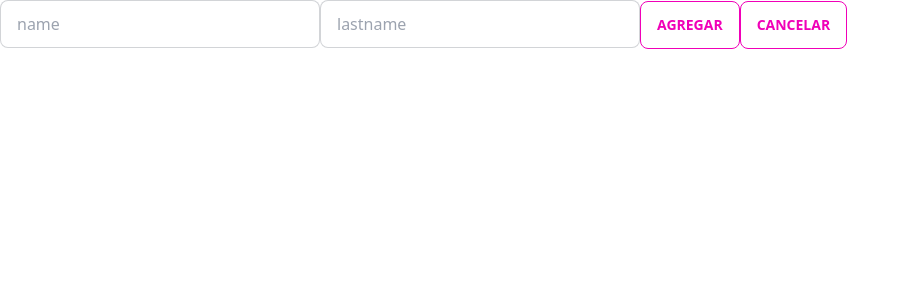
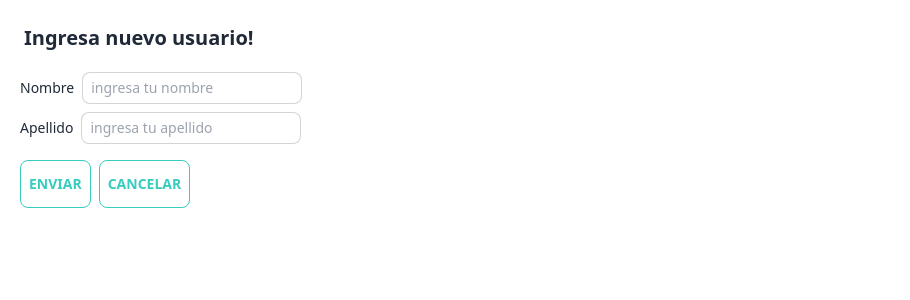
Before and after one commit to juanpablocap/crud-tailwind, a React (Create React App) app: page /newuser in a window 1280 px wide. Shown: the top 300 px of the page, without its empty margins (0-910 px from the left). Built offline with nearby package versions, Linux system fonts and the light colour scheme.

Commit message:
Newuser form, axios & json-server

```diff
--- /dev/null
+++ b/db.json
@@ -0,0 +1,19 @@
+{
+  "posts": [
+    {
+      "id": 1,
+      "title": "json-server",
+      "author": "typicode"
+    }
+  ],
+  "comments": [
+    {
+      "id": 1,
+      "body": "some comment",
+      "postId": 1
+    }
+  ],
+  "profile": {
+    "name": "typicode"
+  }
+}
--- a/package.json
+++ b/package.json
@@ -6,15 +6,18 @@
     "@testing-library/jest-dom": "^5.16.5",
     "@testing-library/react": "^13.4.0",
     "@testing-library/user-event": "^13.5.0",
+    "axios": "^1.1.2",
     "daisyui": "^2.31.0",
+    "final-form": "^4.20.7",
     "react": "^18.2.0",
     "react-dom": "^18.2.0",
+    "react-final-form": "^6.5.9",
     "react-router-dom": "^6.4.2",
     "react-scripts": "5.0.1",
     "web-vitals": "^2.1.4"
   },
   "scripts": {
-    "start": "react-scripts start",
+    "start": "set PORT=3001 && react-scripts start",
     "build": "react-scripts build",
     "test": "react-scripts test",
     "eject": "react-scripts eject"
--- a/src/components/NewUser.js
+++ b/src/components/NewUser.js
@@ -1,21 +1,88 @@
+import { useState } from 'react';
+import { Form, Field } from 'react-final-form';
+import axios from 'axios';
+
+
 const NewUser = () => {
+
+  const  [values, setValues] = useState({
+    name:'',
+    lastname:'',
+  });
+
+  const handleKeyUp = (e) => {
+    console.log(e.target.value);
+    setValues({
+      ...values,
+      [e.target.name]:e.target.value
+    })
+  }
+
+  const handleClick = async () =>{
+    //sendToBack(values)
+    await sleep(2000);
+    console.log("se envio al Backend!");
+    //navegar al home
+  }
+
+  const sleep = ms => new Promise(resolve => setTimeout(resolve, ms))
+  const onSubmit = async values => {
+  await sleep(2000)
+  window.alert("Usuario guardado!");
+}
+
+const required = value => (value ? undefined : 'Required')
+
   return (
-    <div>
-      <input
-        type="text"
-        placeholder="name"
-        name="name"
-        className="input input-bordered w-full max-w-xs"
-      />
-      <input
-        type="text"
-        placeholder="lastname"
-        name="lastname"
-        className="input input-bordered w-full max-w-xs"
-      />
-      <button className="btn btn-outline btn-secondary">Agregar</button>
-      <button className="btn btn-outline btn-secondary">Cancelar</button>
-    </div>
+    <Form
+      onSubmit={onSubmit}
+      render={({ handleSubmit, form, submitting, pristine, values }) => (
+        <div className="card-body p-3">
+          <h2 className="card-title m-3">Ingresa nuevo usuario!</h2>
+        <form onSubmit={handleSubmit} >
+          <Field  className="input-group-sm mb-3" name="name" validate={required}>
+            {({ input, meta }) => (
+              <div className="mb-2 input-group-sm" >
+                <label className="input-group-sm p-2">Nombre</label>
+                <input {...input}
+                className="input input-bordered input-sm p-2"
+                type="text" onKeyUp={(e)=>handleKeyUp(e)}
+                placeholder="ingresa tu nombre" />
+                {meta.error && meta.touched &&
+                <span className="p-1 rounded alert-error">{meta.error}</span>}
+              </div>
+            )}
+          </Field>
+
+          <Field className="input-group-sm m-3" name="lastname" validate={required}>
+            {({ input, meta }) => (
+              <div className="mb-2 input-group-sm">
+                <label className="input-group-sm p-2">Apellido</label>
+                <input {...input}
+                className="input input-bordered input-sm p-2" type="text"
+                onKeyUp={(e)=>handleKeyUp(e)}
+                placeholder="ingresa tu apellido" />
+                {meta.error && meta.touched &&
+                <span className=" p-1 rounded alert-error">{meta.error}</span>}
+              </div>
+            )}
+          </Field>
+
+          <div >
+            <button className="btn m-2 btn-outline btn-accent p-2"
+            type="submit"
+            onClick={(e)=>handleClick(e)}
+            disabled={submitting}>
+              Enviar
+            </button>
+            <button className="btn btn-outline btn-accent p-2">
+              Cancelar</button>
+          </div>
+        </form>
+
+        </div>
+      )}
+    />
   );
 };
 
--- a/src/components/Table.js
+++ b/src/components/Table.js
@@ -1,4 +1,18 @@
+import { useEffect } from "react";
+import axiosCliente from "../config/axiosConfig";
+
 const Table = () => {
+
+
+  const getUsers = async () =>{
+    const res = await axiosCliente.get('/users');
+    console.log(res.data);
+  }
+
+useEffect(()=>{
+  getUsers();
+},[])
+
     return (
         <>
             <div className="overflow-x-auto">
--- /dev/null
+++ b/src/config/axiosConfig.js
@@ -0,0 +1,7 @@
+import axios from 'axios';
+
+const axiosCliente = axios.create({
+    baseURL:'http://localhost:3000/'
+})
+
+export default axiosCliente
```
Also changed, not shown: src/db/db.json (added, +12 -0 lines), src/helpers/readme.txt (added), 1 other file (tests, documents, lock files or other folders).
